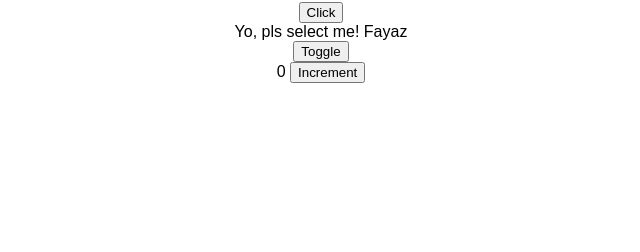
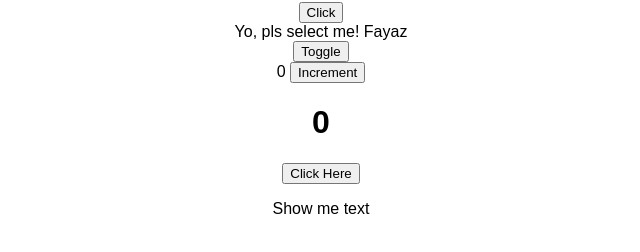
Before and after one commit to fayaz47/food-devlivery-web, a React (Create React App) app: page / in a window 1280 px wide. Shown: the part 104-356 px from the top of the page, without its empty margins (319-959 px from the left). Built offline with nearby package versions, Linux system fonts and the light colour scheme; no server answers.

Commit message:
Added UseReducer hook

```diff
--- a/src/App.js
+++ b/src/App.js
@@ -1,6 +1,7 @@
 import "./App.css";
 import CallBackExample from "./Callback/CallbackExample";
-import Childrens from "./Childrens";
+import Childrens from "./UseEffect/Childrens";
+import ReducerExample from "./UseReducer/ReducerExample";
 import UseStateExample from "./UseState/UseStateExample";
 
 function App() {
@@ -9,6 +10,7 @@
       <Childrens />
       <CallBackExample/>
       <UseStateExample/>
+      <ReducerExample/>
     </div>
   );
 }
--- /dev/null
+++ b/src/UseReducer/ReducerExample.js
@@ -0,0 +1,39 @@
+
+import {React,useReducer} from 'react';
+
+const ReducerExample = () => {
+    const reducer = (state, action) => {
+        switch(action.type) {
+            case "INCREMENT":
+                return {
+                    count: state.count + 1 , showText : state.showText
+                }
+            case "TOGGER_TEXT":
+                return {
+                   count: state.count, showText: !state.showText
+                }
+            default:
+                return state
+        }
+    };
+    const[state, dispatch] = useReducer(reducer , {count :0 , showText: true})
+
+        return (
+            <div>
+                <h1>{state.count}</h1>
+                <button onClick={ () =>
+                    {
+                        dispatch( {type: "INCREMENT"});
+                        dispatch( {type: "TOGGER_TEXT"});
+                    }
+                    } > Click Here</button>
+
+                     {state.showText &&  <p>Show me text</p> }
+            </div>
+
+        );
+
+
+};
+
+export default ReducerExample;
```
Also changed, not shown: src/UseEffect/Childrens.js (renamed from src/Childrens.js).
